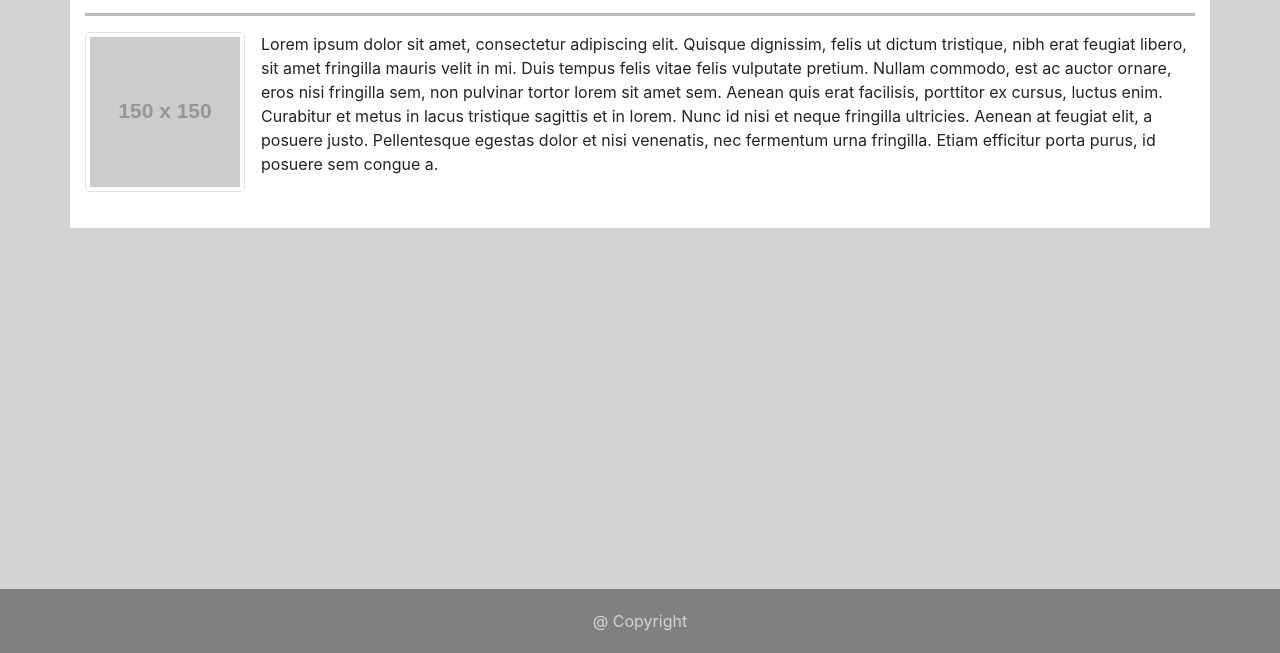
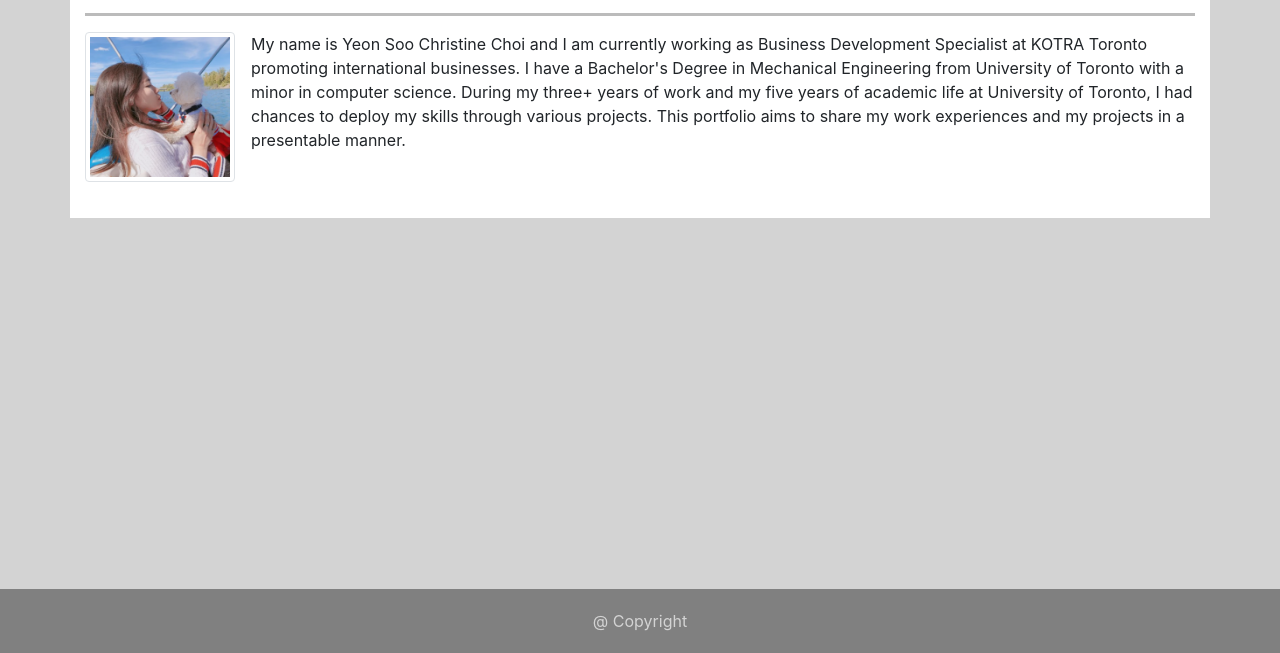
Before and after one commit to choiyeo5/2-Responsive-Portfolio, a plain HTML site: page index.html in a window 1280 px wide. Shown: the part 147-800 px from the top of the page. Drawn offline with nearby package versions, Linux system fonts and the light colour scheme; placeholder pictures from the web are drawn by us.

Commit message:
index.html update with profile picture and description

```diff
--- a/index.html
+++ b/index.html
@@ -31,8 +31,8 @@
         <h1>About Me</h1>
         <hr class="solid">
         <div>
-            <img src="http://placehold.it/150x150" alt="Placeholder" class="img-thumbnail thumbnail">
-            <p>Lorem ipsum dolor sit amet, consectetur adipiscing elit. Quisque dignissim, felis ut dictum tristique, nibh erat feugiat libero, sit amet fringilla mauris velit in mi. Duis tempus felis vitae felis vulputate pretium. Nullam commodo, est ac auctor ornare, eros nisi fringilla sem, non pulvinar tortor lorem sit amet sem. Aenean quis erat facilisis, porttitor ex cursus, luctus enim. Curabitur et metus in lacus tristique sagittis et in lorem. Nunc id nisi et neque fringilla ultricies. Aenean at feugiat elit, a posuere justo. Pellentesque egestas dolor et nisi venenatis, nec fermentum urna fringilla. Etiam efficitur porta purus, id posuere sem congue a.</p>
+            <img src="assets/profile-picture.png" alt="Profile Picture" class="img-thumbnail thumbnail" style="width: 150px; height: 150px;">
+            <p>My name is Yeon Soo Christine Choi and I am currently working as Business Development Specialist at KOTRA Toronto promoting international businesses. I have a Bachelor's Degree in Mechanical Engineering from University of Toronto with a minor in computer science. During my three+ years of work and my five years of academic life at University of Toronto, I had chances to deploy my skills through various projects. This portfolio aims to share my work experiences and my projects in a presentable manner.</p>
         </div>
     </div>
 
```
Also changed, not shown: assets/profile-picture.png (added), 1 other file.
